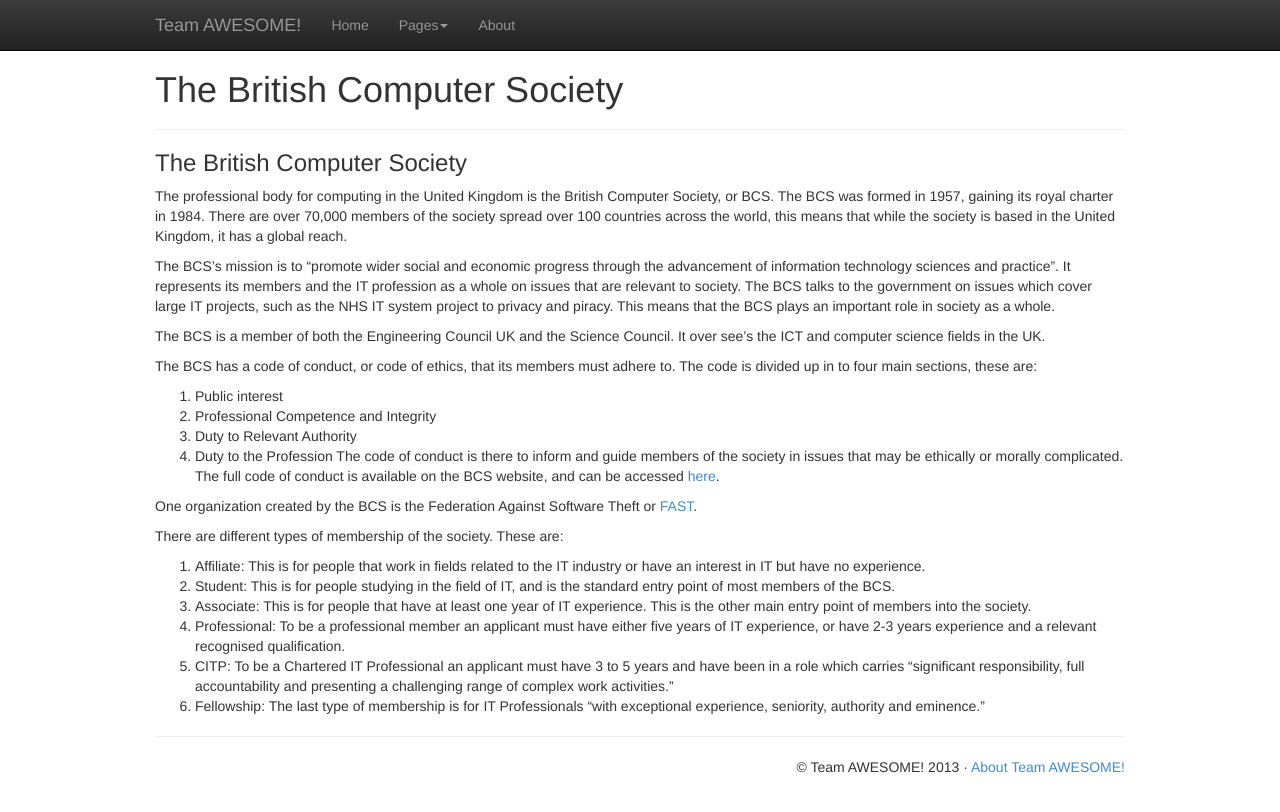
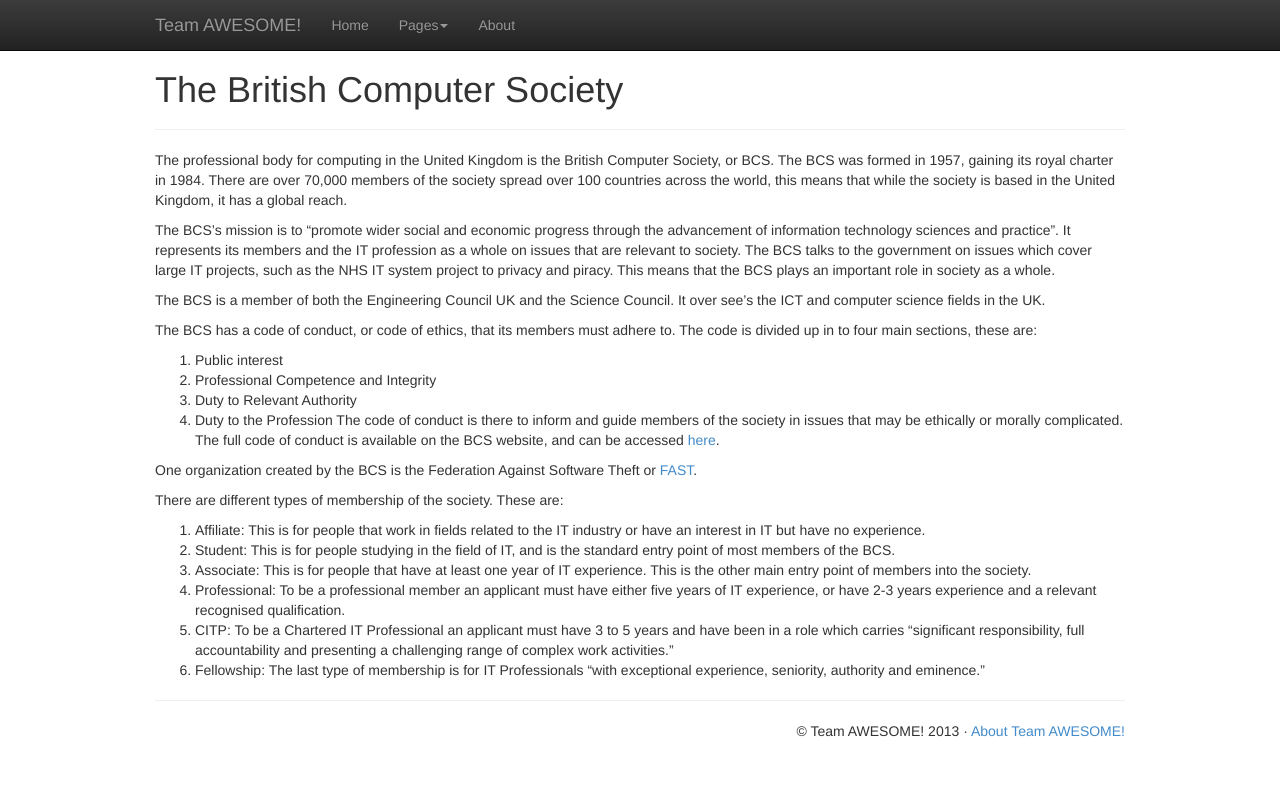
Before and after one commit to adamus1red/tripping-octo-adventure, a Jekyll site: the page built from _posts/2013-11-30-professional-issues-1.md, in a window 1280 px wide. Shown: the top 812 px of the page. Built offline with Jekyll 4.4.1, drawn with Linux system fonts in a browser that asks for light colours; Markdown is read by kramdown in place of the engine named in the settings.

Commit message:
Update 2013-11-30-professional-issues-1.md

```diff
--- a/_posts/2013-11-30-professional-issues-1.md
+++ b/_posts/2013-11-30-professional-issues-1.md
@@ -1,11 +1,9 @@
 ---
 layout: page
 title: The British Computer Society
-excerpt: The professional body for computing in the United Kingdom . . .  - The professional body
+excerpt: The professional body for computing in the United Kingdom . . .  - The Professional Body
 author: Tom Maxwell
 ---
-
-###The British Computer Society
 
 The professional body for computing in the United Kingdom is the British Computer Society, or BCS. The BCS was formed in 1957, gaining its royal charter in 1984. There are over 70,000 members of the society spread over 100 countries across the world, this means that while the society is based in the United Kingdom, it has a global reach.
 
```
